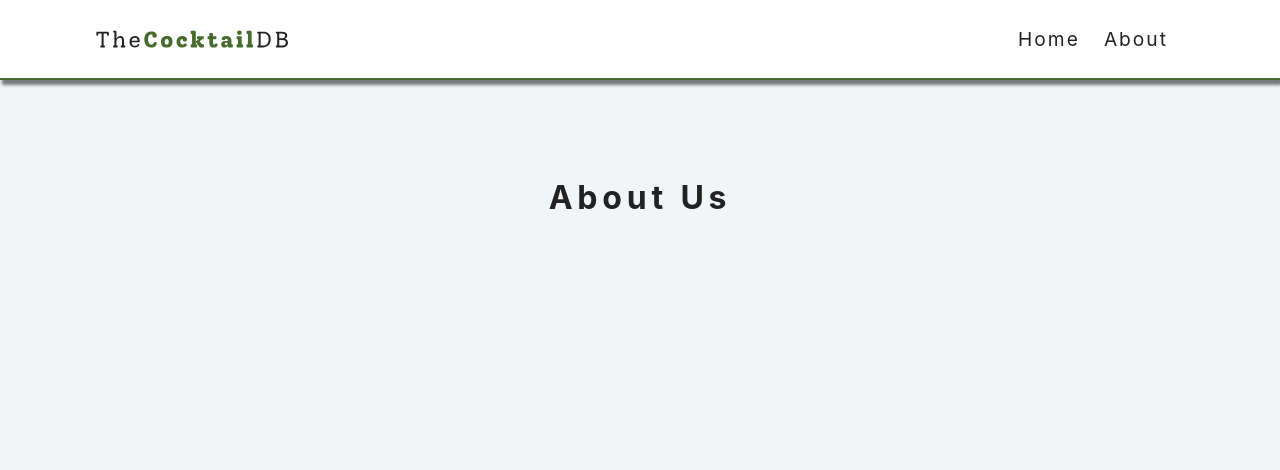
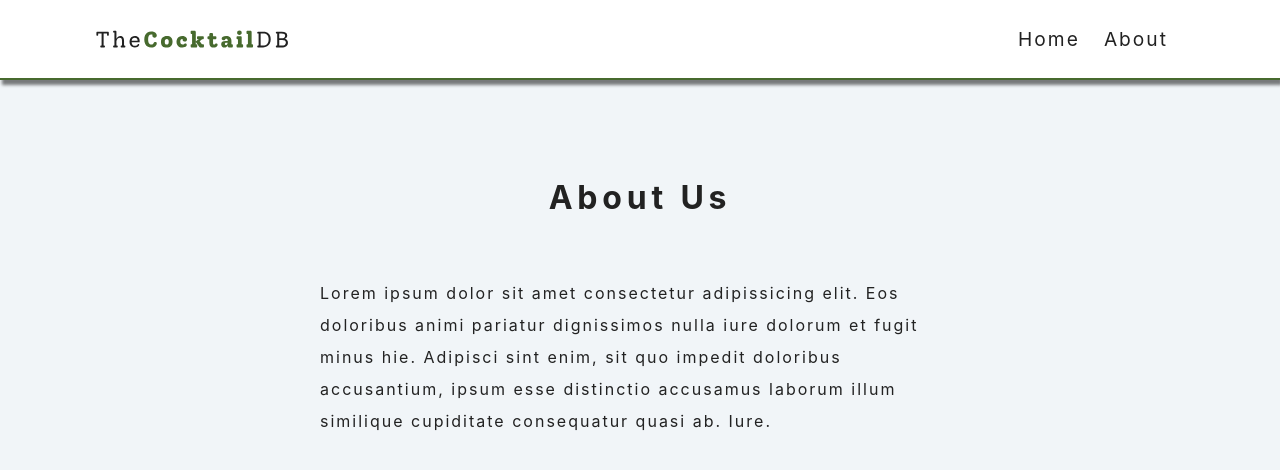
Before and after one commit to zeredogo/krypto-zone-cocktails, a React (Create React App) app: page /about in a window 1280 px wide. Shown: the top 470 px of the page. Built offline with nearby package versions, Linux system fonts and the light colour scheme.

Commit message:
updating commit

```diff
--- a/src/pages/About.js
+++ b/src/pages/About.js
@@ -4,6 +4,17 @@ const About = () => {
   return (
     <section className='section about-section'>
       <h1 className='section-title'>about us</h1>
+      <p>
+        Lorem ipsum dolor sit amet consectetur adipissicing elit.
+        Eos doloribus
+        animi pariatur dignissimos nulla iure dolorum et fugit
+        minus hie.
+        Adipisci sint enim, sit quo impedit doloribus
+        accusantium, ipsum esse
+        distinctio accusamus laborum illum similique cupiditate
+        consequatur
+        quasi ab. Iure.
+      </p>
     </section>
   )
 }
```
